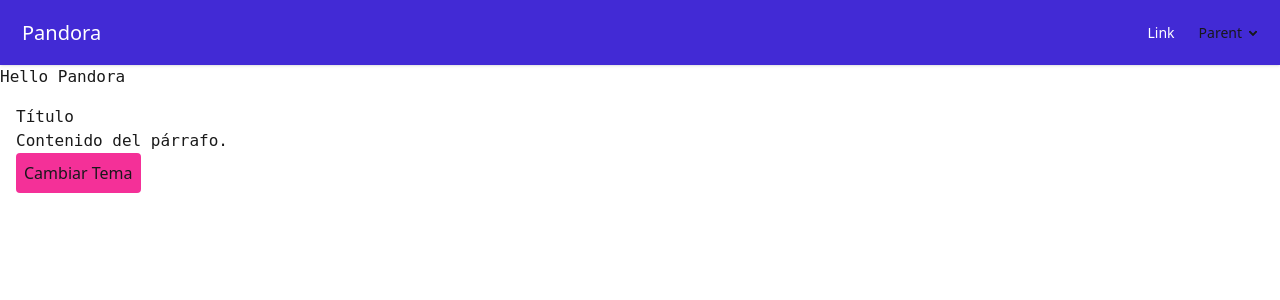
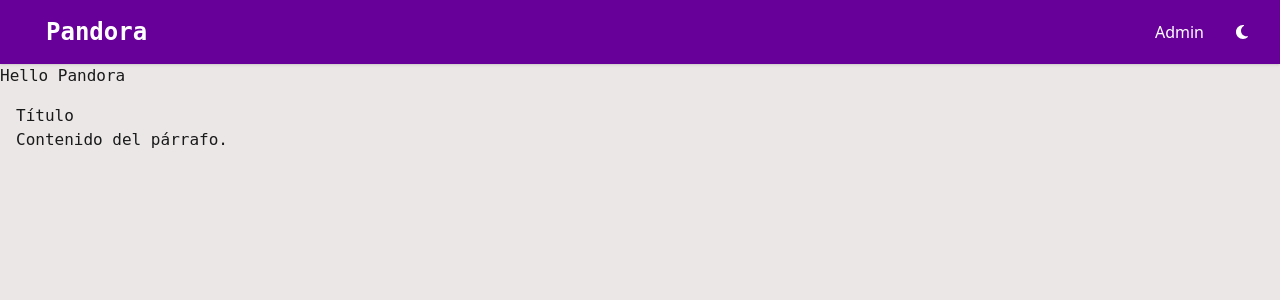
Before and after one commit to PandoraSuite/pandora-admin, a Vue app: page / in a window 1280 px wide. Shown: the top 300 px of the page. Built offline with nearby package versions, Linux system fonts and the light colour scheme.

Commit message:
:sparkles: feat(navbar) Build navbar component, calling it from app.vue, adding toggling theme icon.

```diff
--- a/src/App.vue
+++ b/src/App.vue
@@ -1,24 +1,21 @@
 <script setup lang="ts">
-import Navbar from './components/Navbar.vue';
+import { onMounted } from "vue";
+import Navbar from "./components/Navbar.vue";
 
-const toggleTheme = () => {
-  const htmlElement = document.documentElement;
-  const currentTheme = htmlElement.getAttribute("data-theme");
-  const newTheme = currentTheme === "dark" ? "light" : "dark";
-  htmlElement.setAttribute("data-theme", newTheme);
-};
+onMounted(() => {
+  const currentTheme = localStorage.getItem("data-theme") || "light";
+  document.documentElement.setAttribute("data-theme", currentTheme);
+});
 </script>
 
 <template>
-  <Navbar />
+  <Navbar  />
+
   <h1 class="text">Hello Pandora</h1>
 
   <div class="text-text p-4 rounded">
     <h1 class="text-text">Título</h1>
     <p class="text-text">Contenido del párrafo.</p>
-    <button class="bg-secondary text-text p-2 rounded" @click="toggleTheme">
-      Cambiar Tema
-    </button>
   </div>
 </template>
 
--- a/src/components/Navbar.vue
+++ b/src/components/Navbar.vue
@@ -1,25 +1,31 @@
 <template>
-  <div class="navbar bg-primary shadow-sm w-screen">
-    <div class="flex-1">
-      <a class="text-xl text-white mx-3.5">Pandora</a>
+  <div
+    class="navbar bg-primary shadow-sm w-screen flex flex-row justify-between"
+  >
+    <div class="flex flex-row gap-5 ml-6">
+      <h1 class="text-2xl text-white mx-3.5 font-semibold">Pandora</h1>
     </div>
-    <div class="flex-none">
-      <ul class="menu menu-horizontal px-1">
-        <li><a class="text-white">Link</a></li>
-        <li>
-          <details>
-            <summary>Parent</summary>
-            <ul class="bg-base-100 rounded-t-none p-2">
-              <li><a>Link 1</a></li>
-              <li><a>Link 2</a></li>
-            </ul>
-          </details>
-        </li>
-      </ul>
+    <div class="flex flex-row mr-6 gap-6">
+      <button class="cursor-pointer hover:bg-tertiary py-1 px-2 rounded-xl text-white">Admin</button>
+      <button class="theme-btn btn-circle" @click="toggleTheme()">
+        <font-awesome-icon :icon="iconClass" class="text-white" />
+      </button>
     </div>
   </div>
 </template>
 
-<script setup lang="ts"></script>
+<script setup lang="ts">
+import { computed } from "vue";
+import { useThemeStore } from "../stores/toggleTheme";
+
+const themeStore = useThemeStore();
+
+const toggleTheme = (): void => {
+  themeStore.toggleTheme();
+};
+
+// Computed para obtener el icono actual
+const iconClass = computed<string[]>(() => ['fa', themeStore.icon]);
+</script>
 
 <style scoped></style>
--- a/src/plugins/fontawesome.ts
+++ b/src/plugins/fontawesome.ts
@@ -4,8 +4,10 @@ import {
   faUser,
   faLock,
   faSignOutAlt,
+  faMoon,
+  faSun,
 } from "@fortawesome/free-solid-svg-icons";
 
-library.add(faUser, faLock, faSignOutAlt);
+library.add(faUser, faLock, faSignOutAlt, faMoon, faSun);
 
 export default FontAwesomeIcon;
```
